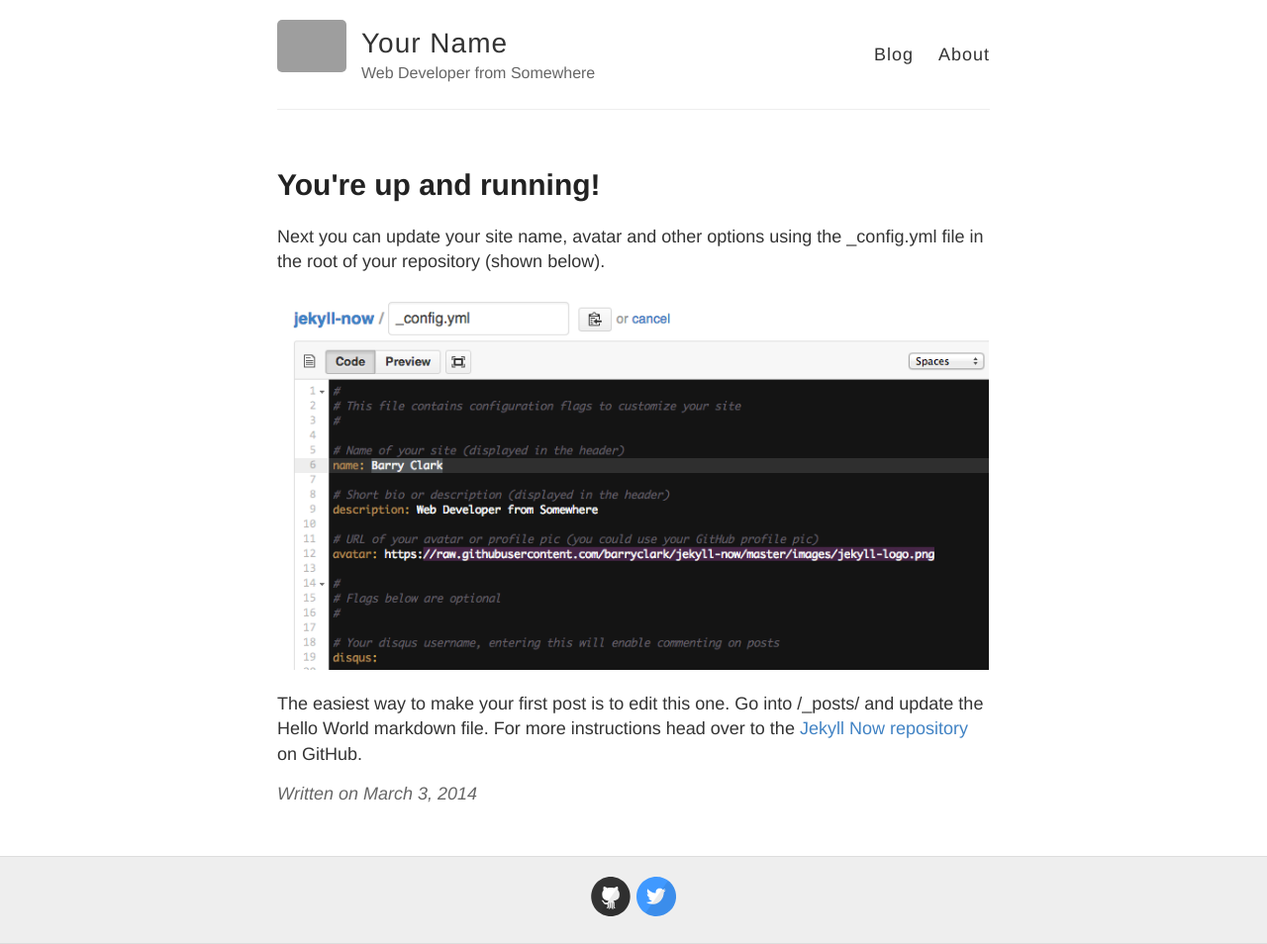
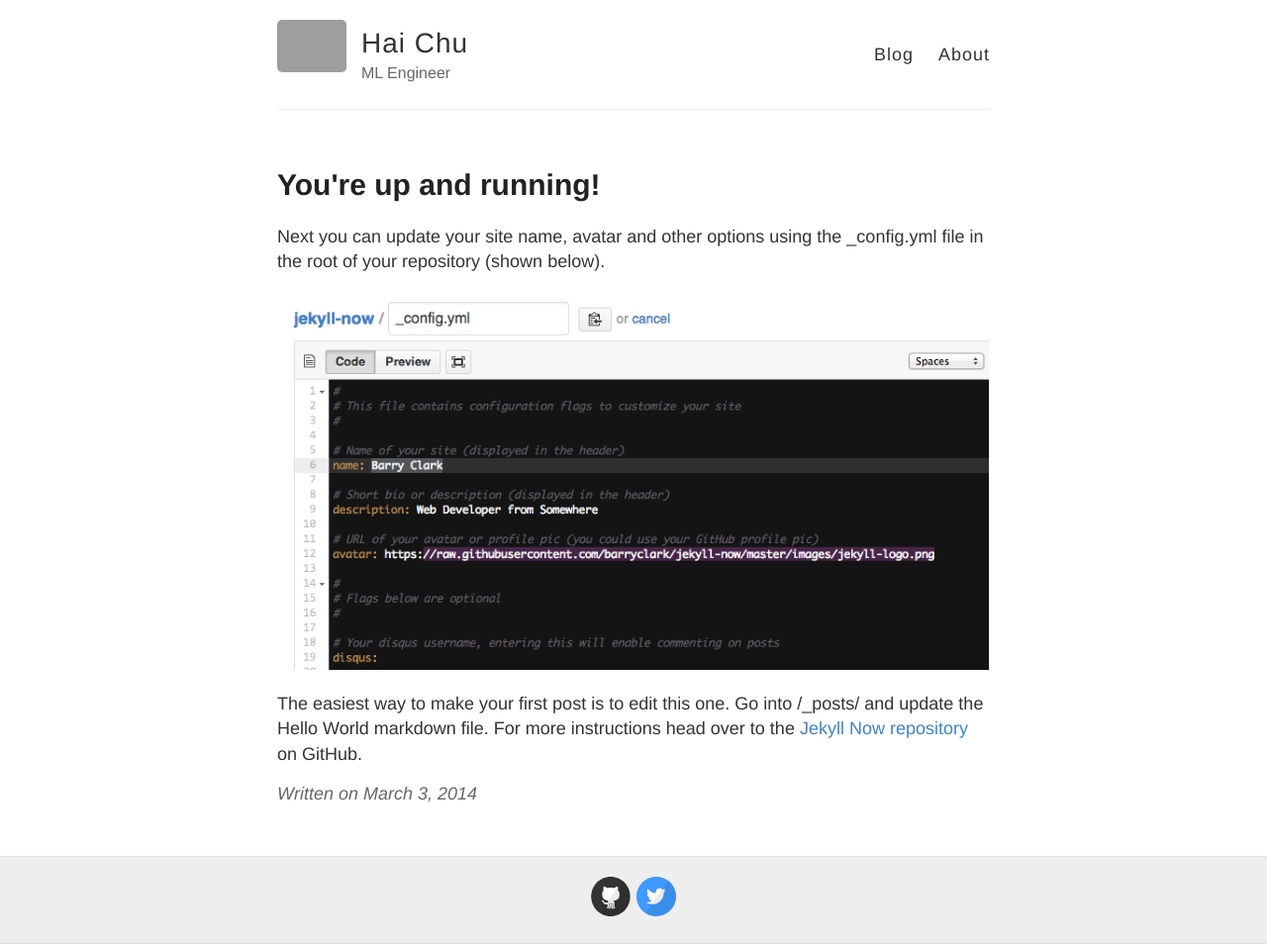
Before and after one commit to haichu2003/haichu2003.github.io, a Jekyll site: the page built from _posts/2014-3-3-Hello-World.md, in a window 1280 px wide. Shown: the whole page at 99% size. Built offline with Jekyll 4.4.1, drawn with Linux system fonts in a browser that asks for light colours; grey boxes are pictures that could not be loaded.

Commit message:
Test config change

```diff
--- a/_config.yml
+++ b/_config.yml
@@ -3,10 +3,10 @@
 #
 
 # Name of your site (displayed in the header)
-name: Your Name
+name: Hai Chu
 
 # Short bio or description (displayed in the header)
-description: Web Developer from Somewhere
+description: ML Engineer
 
 # URL of your avatar or profile pic (you could use your GitHub profile pic)
 avatar: https://raw.githubusercontent.com/barryclark/jekyll-now/master/images/jekyll-logo.png
```
